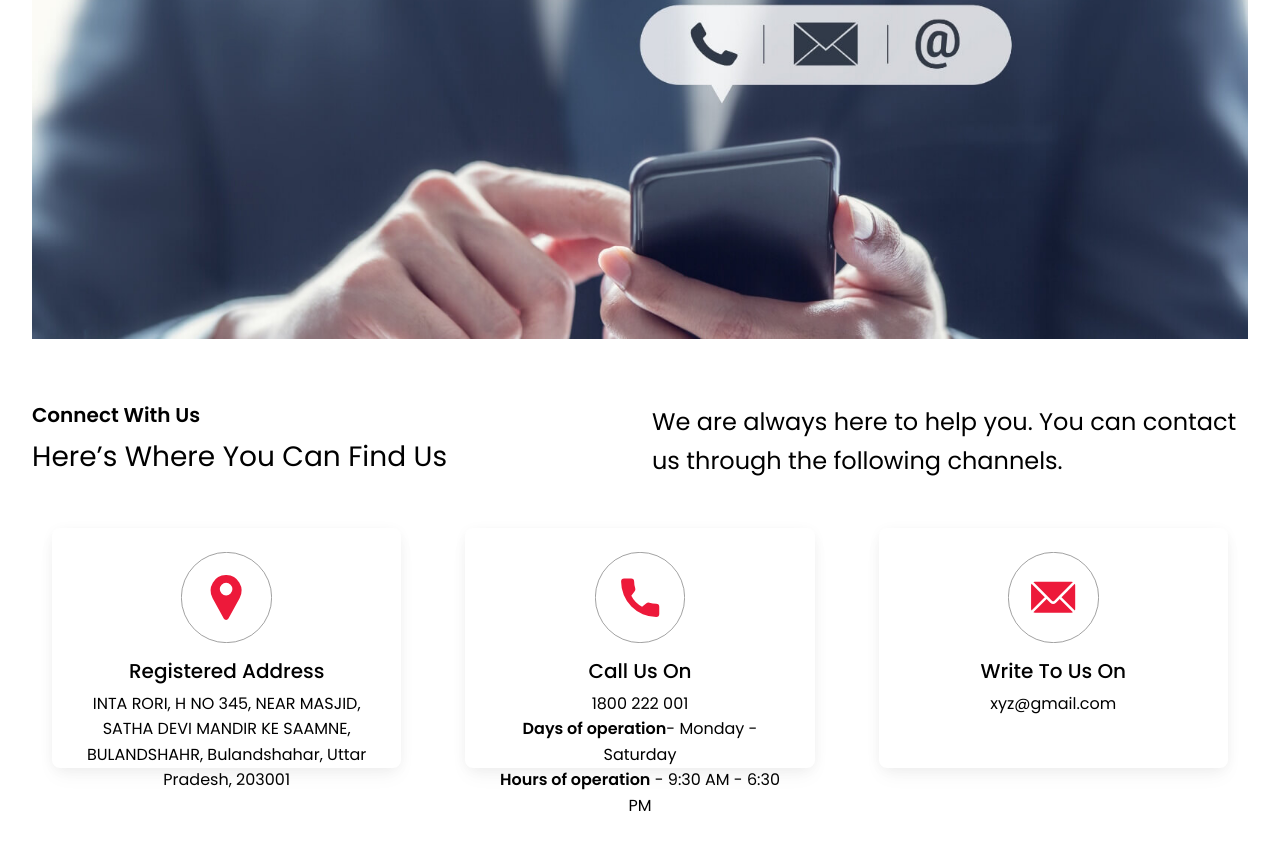
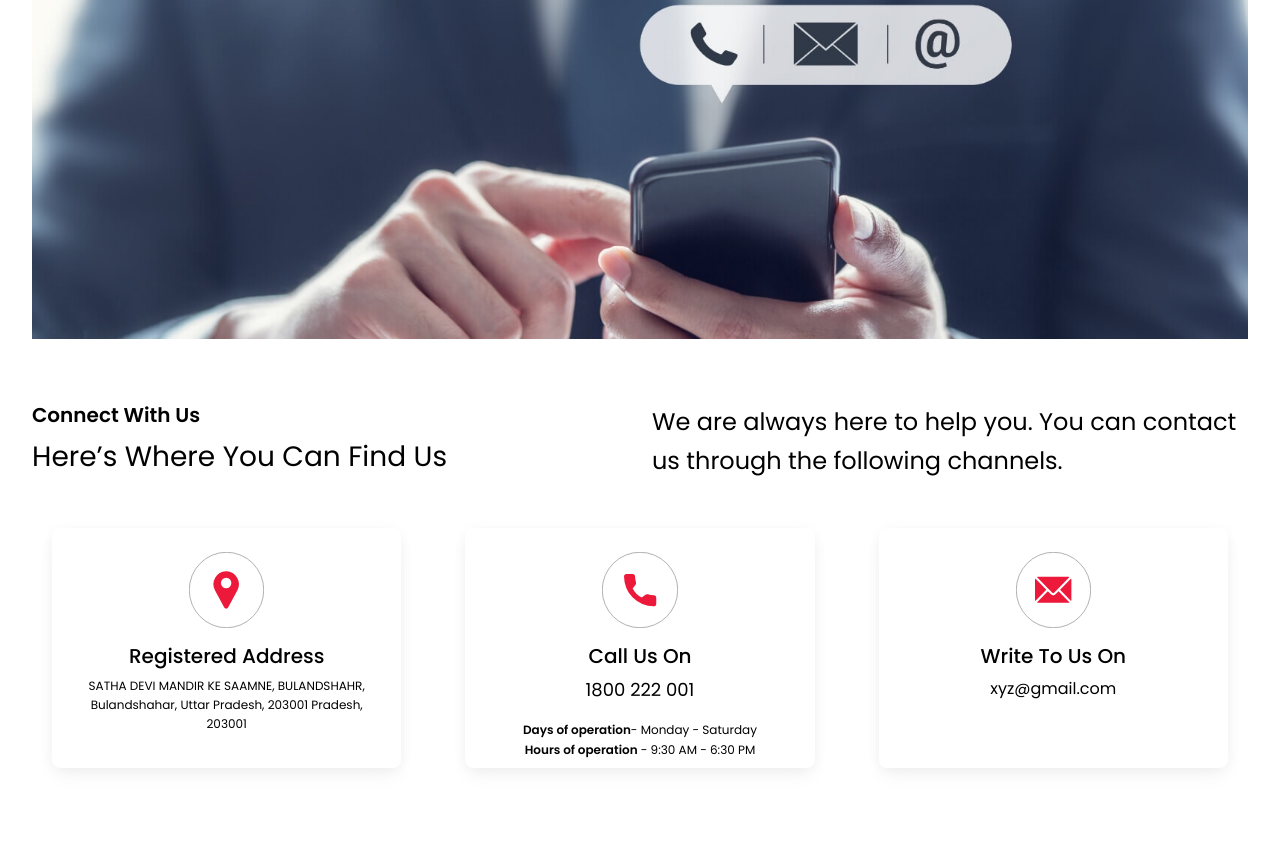
Before and after one commit to AbhayDixitDev/TheToughTiger, a website: page contactus.html in a window 1280 px wide. Shown: the part 259-1108 px from the top of the page. Drawn offline with nearby package versions, Linux system fonts and the light colour scheme; grey boxes are pictures that could not be loaded.

Commit message:
completed task

```diff
--- a/contactus.html
+++ b/contactus.html
@@ -73,7 +73,7 @@
     </div>
 
 
-    <div class="container-fluid" style="padding: 2rem !important;">
+    <div class="container-fluid" style="padding: 2rem !important; height: 100%;align-content: center;">
         <div class="row">
             <div class="col-md-6">
                 <h1 class="fs-5" style="color: #000;font-weight: 600;">Connect With Us</h1>
@@ -88,10 +88,9 @@
                 <div class="card  text-black">
                     <img src="./img/imghover.svg" class="card-img"  style="opacity: 0;">
                     <div class="card-img-overlay" style="text-align: center;">
-                        <img src="./img/location.svg" alt="" width="30%" style="padding-bottom: 1rem;">
+                        <img src="./img/location.svg" alt="" width="25%" style="padding-bottom: 1rem;">
                       <h5 class="card-title">Registered Address</h5>
-                      <p class="card-text">INTA RORI, H NO 345, NEAR MASJID, SATHA DEVI
-                        MANDIR KE SAAMNE, BULANDSHAHR, Bulandshahar, Uttar
+                      <p class="card-text" style="font-size: 12px;">SATHA DEVI MANDIR KE SAAMNE, BULANDSHAHR, Bulandshahar, Uttar Pradesh, 203001
                         Pradesh, 203001
                         </p>
                     </div>
@@ -101,9 +100,10 @@
                 <div class="card  text-black"  style="height: inherit;">
                     <img src="./img/imghover.svg" class="card-img"  style="opacity: 0;">
                     <div class="card-img-overlay" style="text-align: center;">
-                        <img src="./img/call.svg" alt="" width="30%" style="padding-bottom: 1rem;  ">
+                        <img src="./img/call.svg" alt="" width="25%" style="padding-bottom: 1rem;  ">
                       <h5 class="card-title">Call Us On</h5>
-                      <p class="card-text">1800 222 001 <br><span style="font-weight: 600;">Days of operation</span>- Monday - Saturday <br><span style="font-weight: 600;">Hours of operation</span> - 9:30 AM - 6:30 PM</p>
+                      <p style="font-size: 18px;">1800 222 001</p>
+                      <p class="card-text" style="font-size: 12px;"><span style="font-weight: 600;">Days of operation</span>- Monday - Saturday <br><span style="font-weight: 600;">Hours of operation</span> - 9:30 AM - 6:30 PM</p>
 
                     </div>
                   </div>
@@ -112,7 +112,7 @@
                 <div class="card  text-black" >
                     <img src="./img/imghover.svg" class="card-img"  style="opacity: 0;">
                     <div class="card-img-overlay" style="text-align: center;">
-                        <img src="./img/mail.svg" alt="" width="30%" style="padding-bottom: 1rem;  ">
+                        <img src="./img/mail.svg" alt="" width="25%" style="padding-bottom: 1rem;  ">
                       <h5 class="card-title">Write To Us On</h5>
                       <p class="card-text">xyz@gmail.com</p>
 
```
